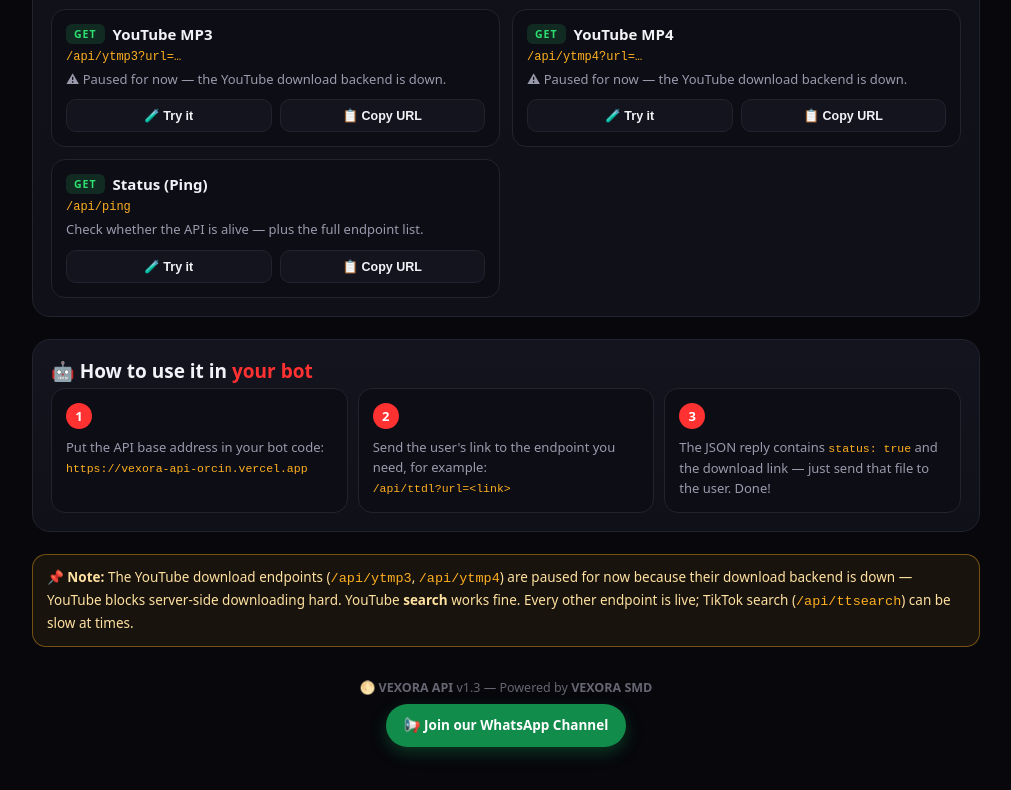
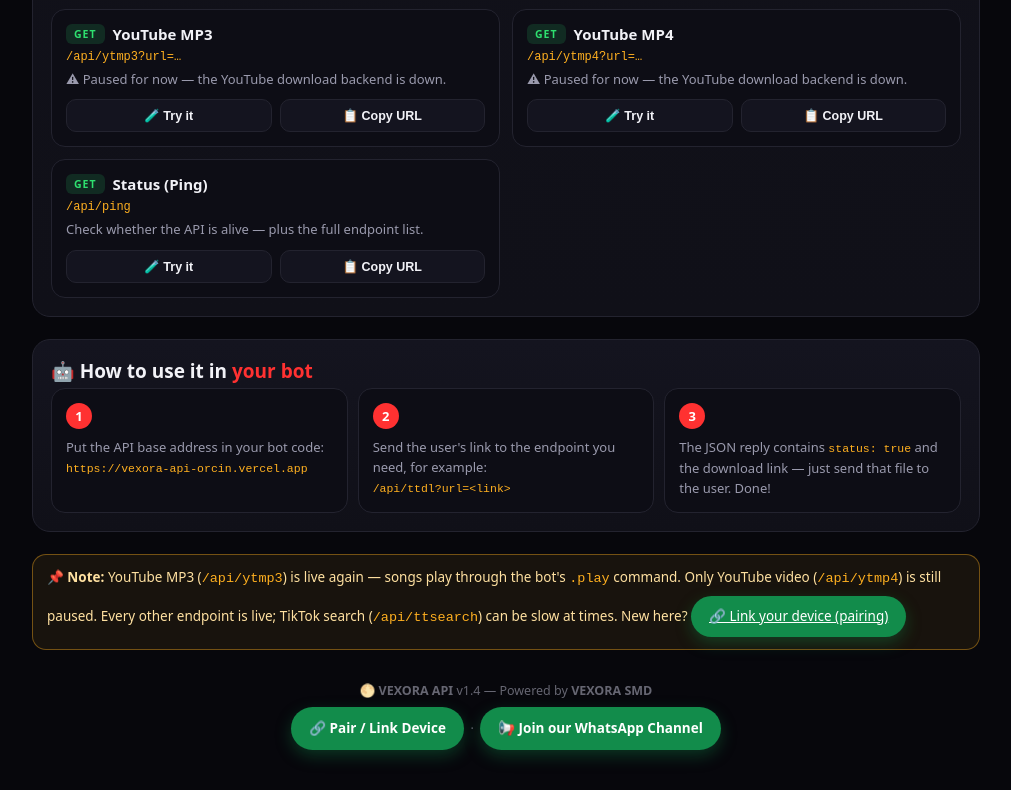
Before and after one commit to abdulraheemsamoo79-lgtm/vexora-api, a website: page index.html in a window 1280 px wide. Shown: the part 2028-2818 px from the top of the page, without its empty margins (134-1145 px from the left). Drawn offline with Linux system fonts and the light colour scheme; no server answers.

Commit message:
site: pair page links + v1.4 footer + ytmp3 live note

```diff
--- a/index.html
+++ b/index.html
@@ -160,10 +160,11 @@
     </div>
   </div>
 
-  <div class="note">📌 <b>Note:</b> The YouTube download endpoints (<code>/api/ytmp3</code>, <code>/api/ytmp4</code>) are paused for now because their download backend is down — YouTube blocks server-side downloading hard. YouTube <b>search</b> works fine. Every other endpoint is live; TikTok search (<code>/api/ttsearch</code>) can be slow at times.</div>
+  <div class="note">📌 <b>Note:</b> YouTube MP3 (<code>/api/ytmp3</code>) is live again — songs play through the bot's <code>.play</code> command. Only YouTube video (<code>/api/ytmp4</code>) is still paused. Every other endpoint is live; TikTok search (<code>/api/ttsearch</code>) can be slow at times. New here? <a class="chan" href="/pair">🔗 Link your device (pairing)</a></div>
 
   <footer>
-    🌕 <b>VEXORA API</b> v1.3 — Powered by <b>VEXORA SMD</b><br>
+    🌕 <b>VEXORA API</b> v1.4 — Powered by <b>VEXORA SMD</b><br>
+    <a class="chan" href="/pair">🔗 Pair / Link Device</a> &nbsp;·&nbsp;
     <a class="chan" href="https://whatsapp.com/channel/0029Vawbj7e5kg7AFF5MuZ28" target="_blank" rel="noopener">📢 Join our WhatsApp Channel</a>
   </footer>
 </div>
```
